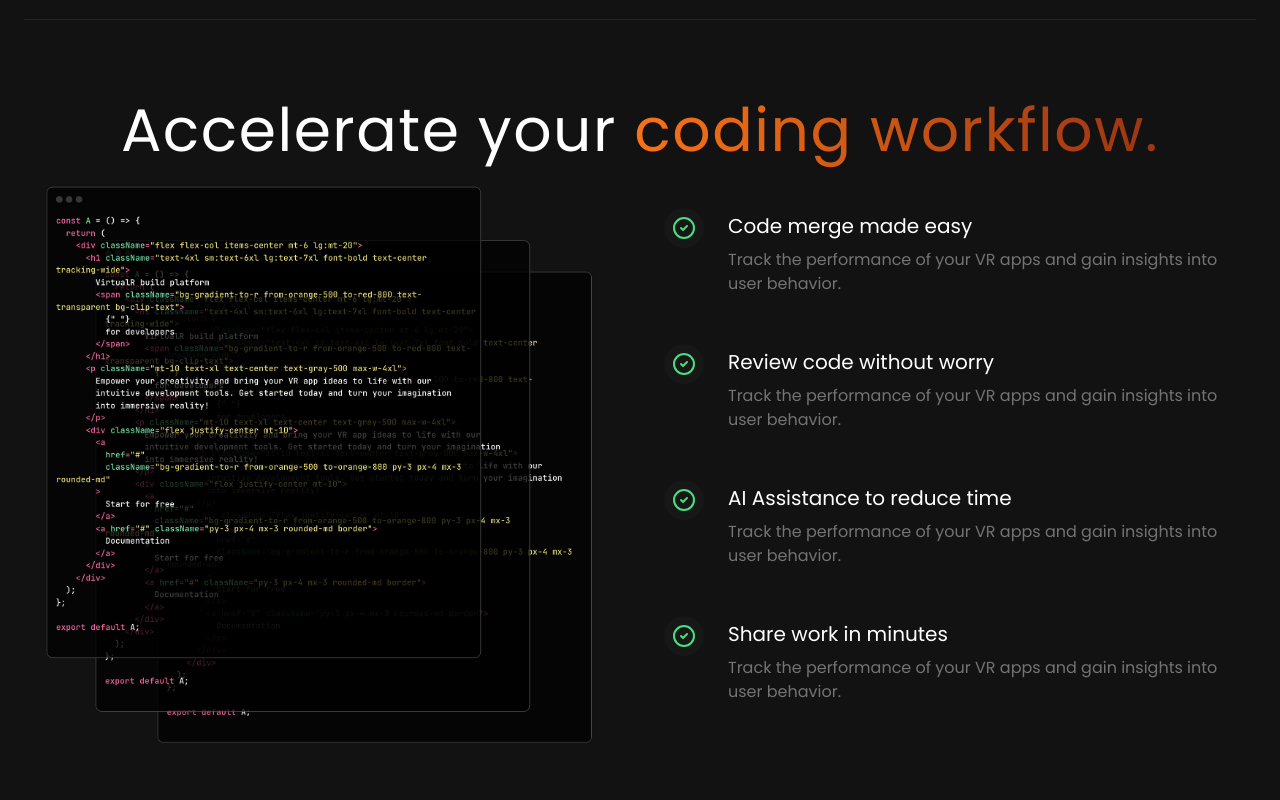
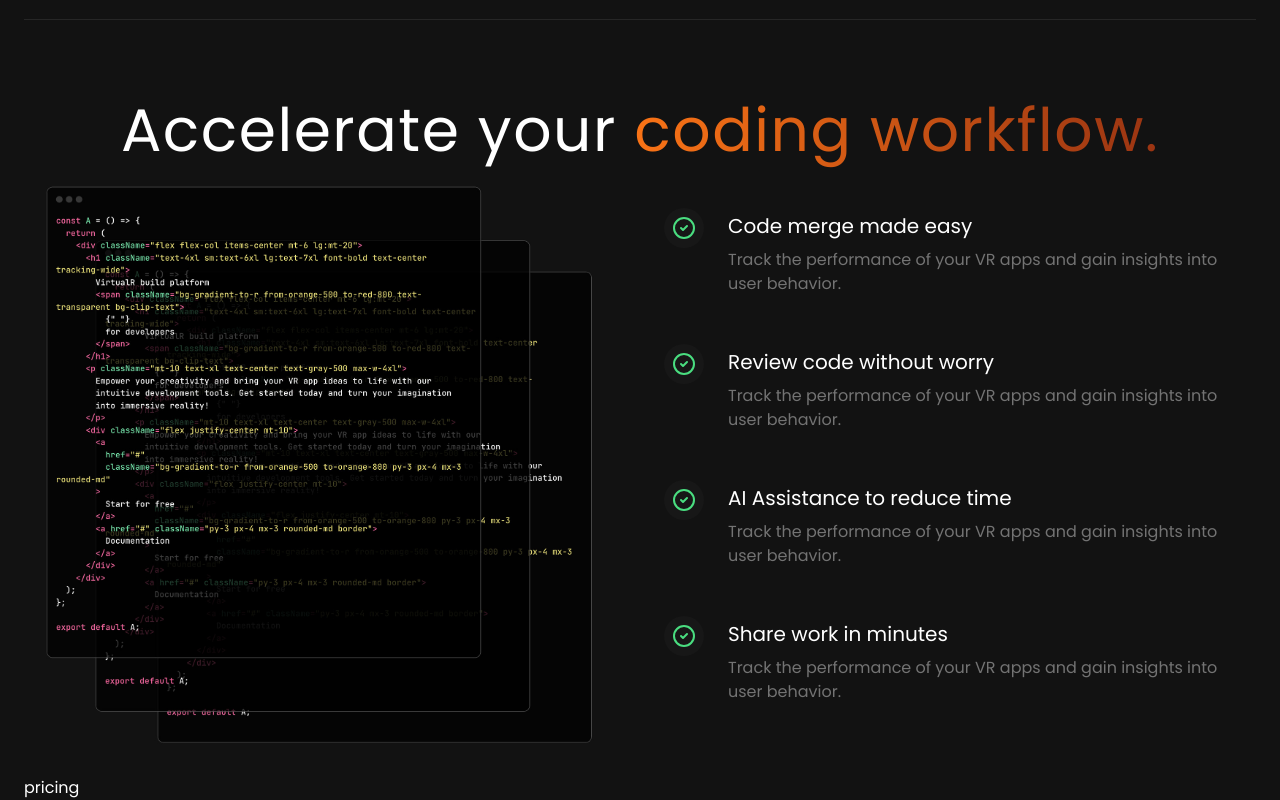
Before and after one commit to yafet-dev/virtual-reality-website, a React (Vite) app: page / in a window 1280 px wide. Shown: the part 1679-2479 px from the top of the page. Before the commit the page ends 2455 px from the top, so only its background shows below. Built offline with nearby package versions, Linux system fonts and the light colour scheme.

Commit message:
add pricing

```diff
--- a/src/App.jsx
+++ b/src/App.jsx
@@ -1,6 +1,7 @@
 import FeatureSection from "./components/FeatureSection";
 import HeroSection from "./components/HeroSection";
 import NavBar from "./components/NavBar";
+import Pricing from "./components/Pricing";
 import Workflow from "./components/Workflow";
 
 function App() {
@@ -11,6 +12,7 @@ function App() {
         <HeroSection />
         <FeatureSection />
         <Workflow />
+        <Pricing />
       </div>
     </>
   );
--- /dev/null
+++ b/src/components/Pricing.jsx
@@ -0,0 +1,5 @@
+function Pricing() {
+  return <div>pricing</div>;
+}
+
+export default Pricing;
```
